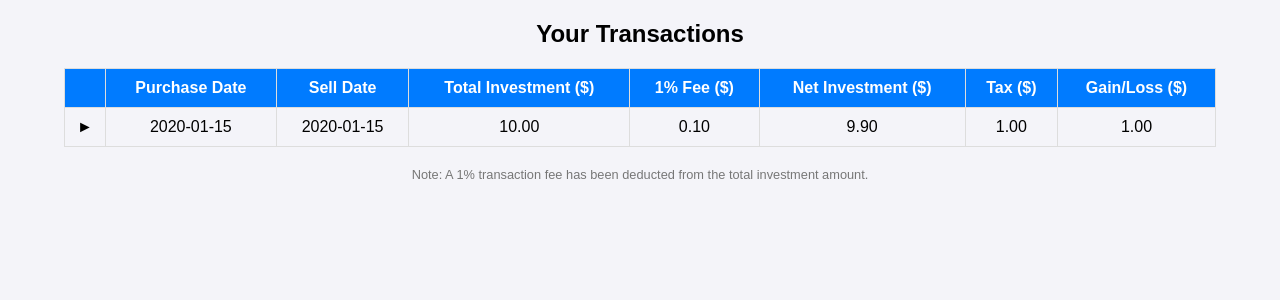
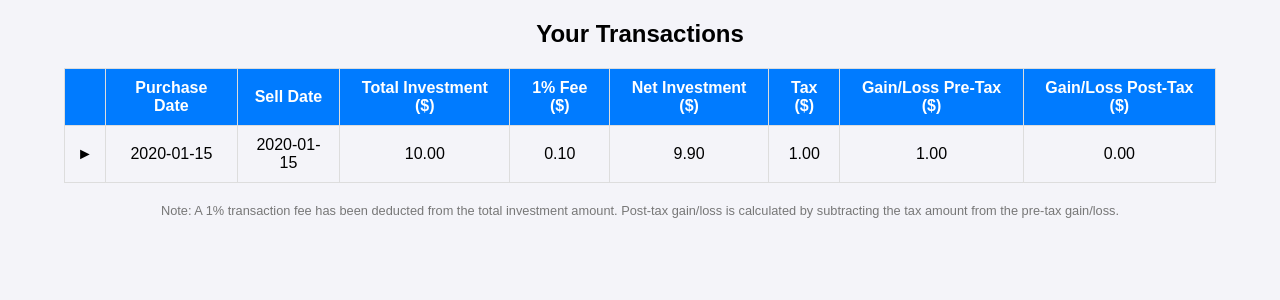
Before and after one commit to zehdari/Databases-GP24, a PHP site: page /dashboard.php in a window 1280 px wide. Shown: the part 120-420 px from the top of the page. Run offline with PHP 8.4, Linux system fonts and the light colour scheme; the visitor is signed in with stand-in values (Sample User, id 1); tables that the repository leaves empty hold one stand-in row (values such as "Sample post").

Commit message:
Added pre/post tax gain/loss to dashboard

```diff
--- a/public/dashboard.php
+++ b/public/dashboard.php
@@ -59,15 +59,20 @@ if (!empty($transactions)) {
         $total_investment = 0;
         $total_tax = 0;
         $total_gain_loss = 0;
+        $total_post_tax_gain_loss = 0;
 
         foreach ($transactions as &$transaction) {
             // Subtract 1% fee from total investment
             $fee = $transaction['total_investment'] * 0.01;
             $transaction['net_investment'] = $transaction['total_investment'] - $fee;
 
+            // Calculate post-tax gain/loss
+            $transaction['post_tax_gain_loss'] = $transaction['gain_loss'] - $transaction['tax'];
+
             $total_investment += $transaction['total_investment'];
             $total_tax += $transaction['tax'];
             $total_gain_loss += $transaction['gain_loss'];
+            $total_post_tax_gain_loss += $transaction['post_tax_gain_loss'];
         }
         unset($transaction); // Break the reference
     }
@@ -113,7 +118,8 @@ if (!empty($transactions)) {
                         <th>1% Fee ($)</th>
                         <th>Net Investment ($)</th>
                         <th>Tax ($)</th>
-                        <th>Gain/Loss ($)</th>
+                        <th>Gain/Loss Pre-Tax ($)</th>
+                        <th>Gain/Loss Post-Tax ($)</th>
                     </tr>
                 </thead>
                 <tbody>
@@ -122,6 +128,7 @@ if (!empty($transactions)) {
                         $transaction_id = $transaction['transaction_id'];
                         $fee = $transaction['total_investment'] * 0.01;
                         $net_investment = $transaction['total_investment'] - $fee;
+                        $post_tax_gain_loss = $transaction['gain_loss'] - $transaction['tax'];
                         $transaction_allocations = isset($allocations[$transaction_id]) ? $allocations[$transaction_id] : [];
                         ?>
                         <tr id="transaction-row-<?php echo $transaction_id; ?>" class="transaction-row" onclick="toggleAllocations(<?php echo $transaction_id; ?>)">
@@ -133,10 +140,11 @@ if (!empty($transactions)) {
                             <td><?php echo number_format($net_investment, 2); ?></td>
                             <td><?php echo number_format($transaction['tax'], 2); ?></td>
                             <td><?php echo number_format($transaction['gain_loss'], 2); ?></td>
+                            <td><?php echo number_format($post_tax_gain_loss, 2); ?></td>
                         </tr>
                         <?php if (!empty($transaction_allocations)): ?>
                             <tr id="allocations-<?php echo $transaction_id; ?>" class="allocation-table">
-                                <td colspan="8">
+                                <td colspan="9">
                                     <table>
                                         <thead>
                                             <tr>
@@ -167,11 +175,12 @@ if (!empty($transactions)) {
                             <td><?php echo number_format($total_investment * 0.99, 2); ?></td>
                             <td><?php echo number_format($total_tax, 2); ?></td>
                             <td><?php echo number_format($total_gain_loss, 2); ?></td>
+                            <td><?php echo number_format($total_post_tax_gain_loss, 2); ?></td>
                         </tr>
                     <?php endif; ?>
                 </tbody>
             </table>
-            <p class="fee-info">Note: A 1% transaction fee has been deducted from the total investment amount.</p>
+            <p class="fee-info">Note: A 1% transaction fee has been deducted from the total investment amount. Post-tax gain/loss is calculated by subtracting the tax amount from the pre-tax gain/loss.</p>
         <?php endif; ?>
     </main>
 </body>
```
Also changed, not shown: README.md.
